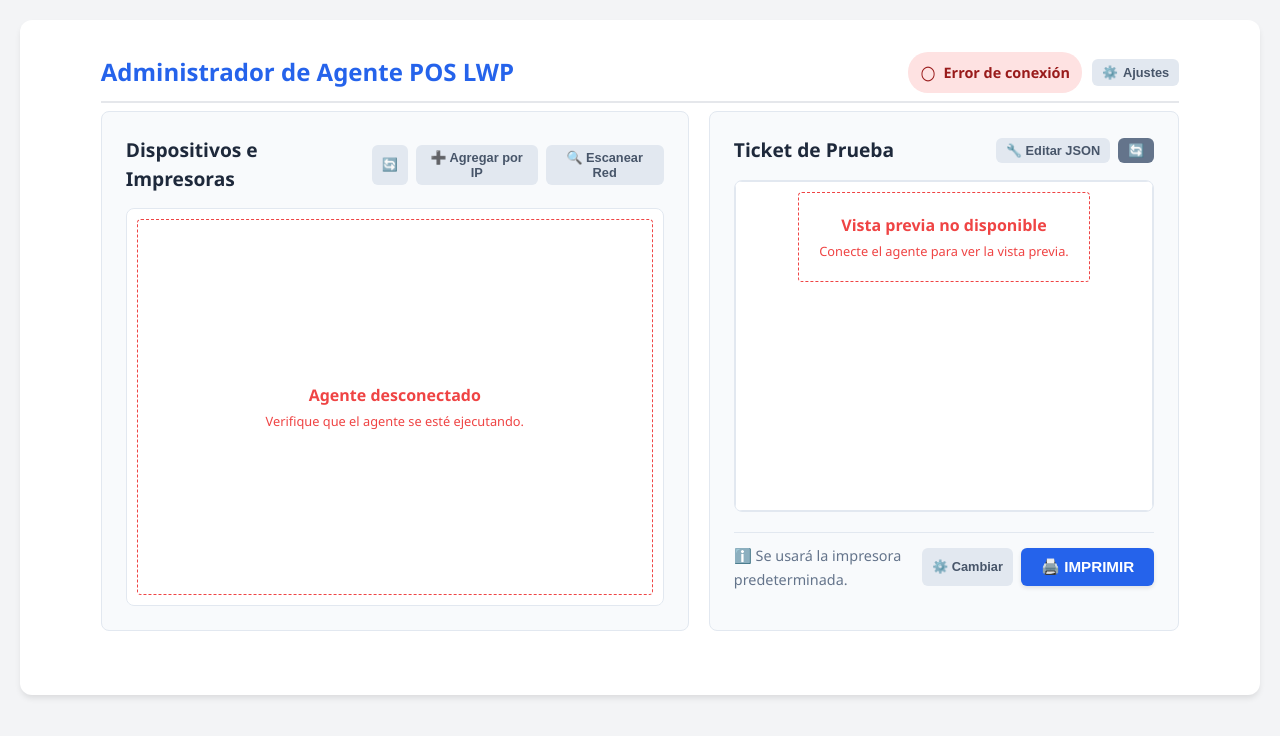
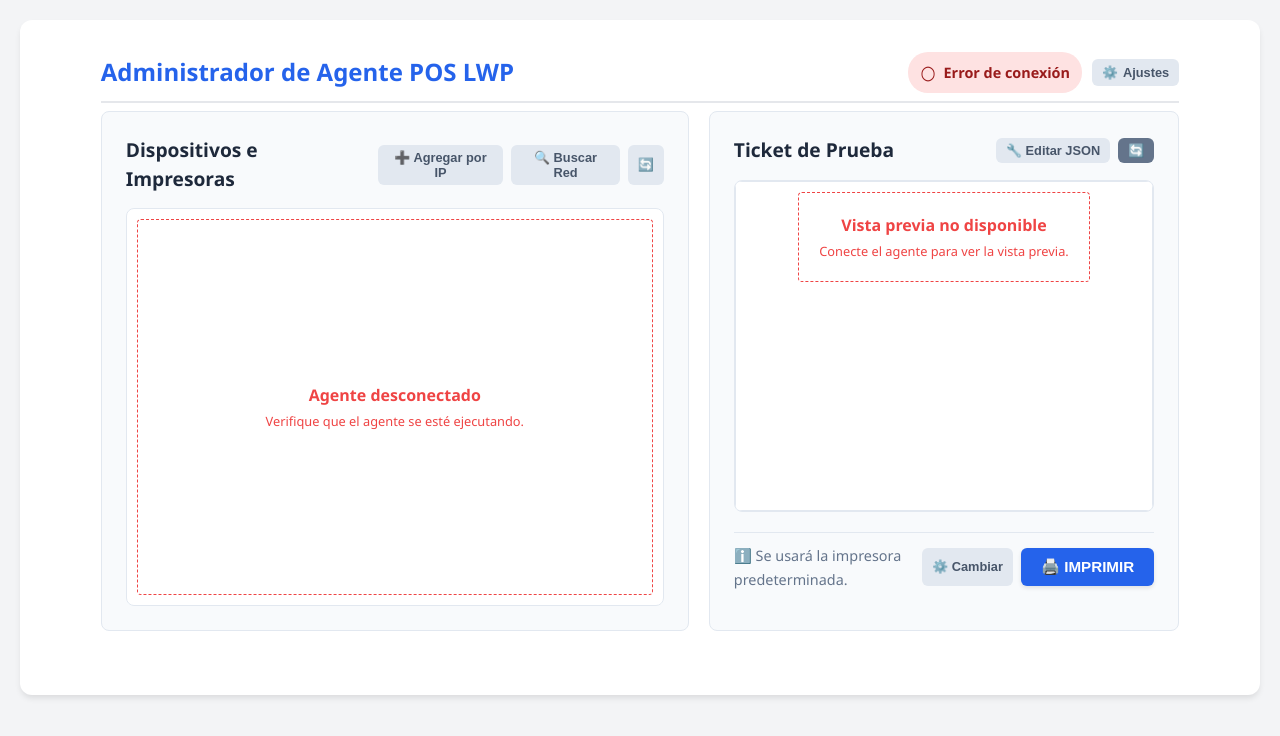
Before and after one commit to Fabrizzio-Esquivel-UNAS/lwp_pos_agent_frontend, a Svelte app: page index.html in a window 1280 px wide. Built offline with nearby package versions, Linux system fonts and the light colour scheme; files whose address does not match are found by name.

Commit message:
Small text change

```diff
--- a/index.html
+++ b/index.html
@@ -96,12 +96,11 @@
                         <h3 style="margin:0; color: #1e293b; font-size: 1.2rem;">Dispositivos e Impresoras</h3>
                     </div>
                     <div style="display: flex; gap: 8px;">
+                        <button onclick="mostrarModalRegistro()" class="secondary-btn btn-sm">➕ Agregar por IP</button>
+                        <button id="btn-scan-network" title="Escanear conexiones de tipo Network"
+                            onclick="iniciarEscaneo()" class="secondary-btn btn-sm">🔍 Buscar Red</button>
                         <button id="btn-refresh-printers" title="Escanear conexiones de tipo BLE/USB"
                             onclick="listarImpresoras()" class="secondary-btn btn-sm">🔄</button>
-                        <button onclick="mostrarModalRegistro()" class="secondary-btn btn-sm">➕ Agregar por IP</button>
-                        <button id="btn-scan-network" title="Escanear conexiones de tipo Network"
-                            onclick="iniciarEscaneo()" class="secondary-btn btn-sm">🔍
-                            Escanear Red</button>
                     </div>
                 </div>
 
```
